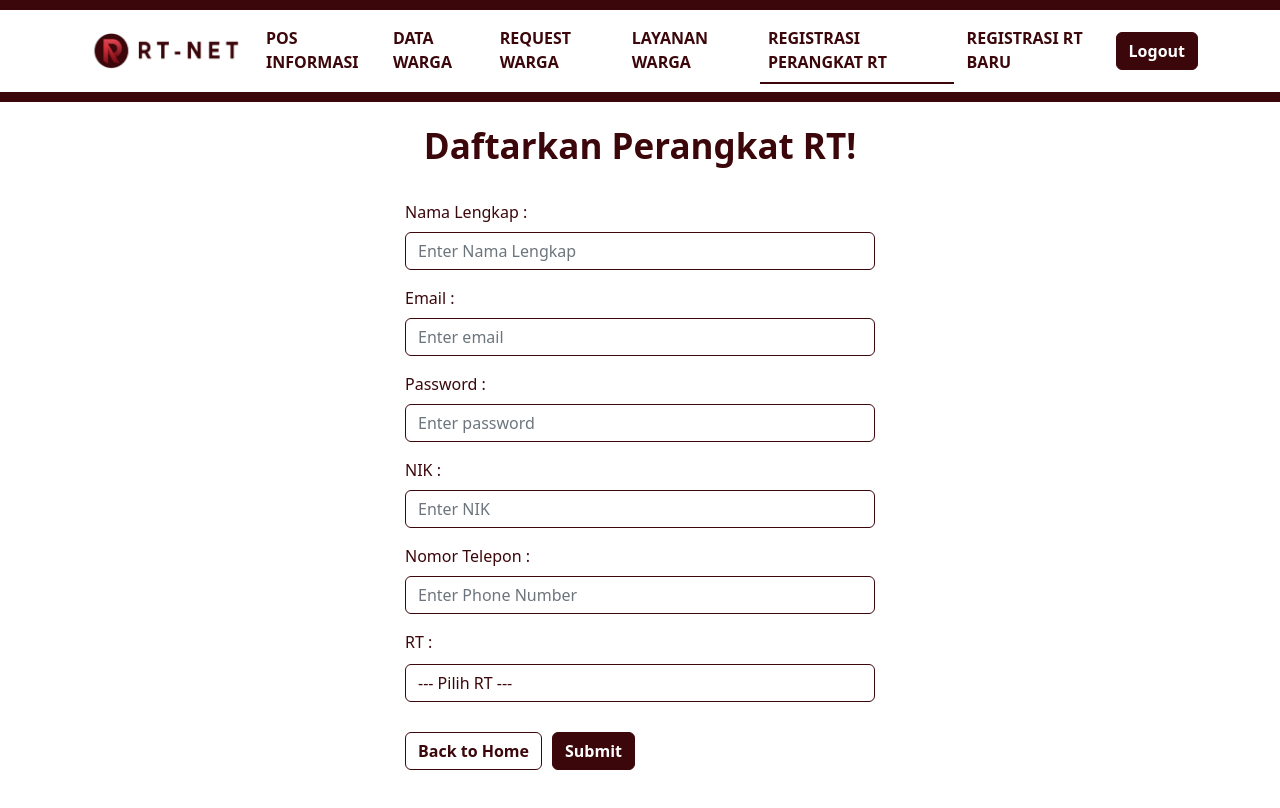
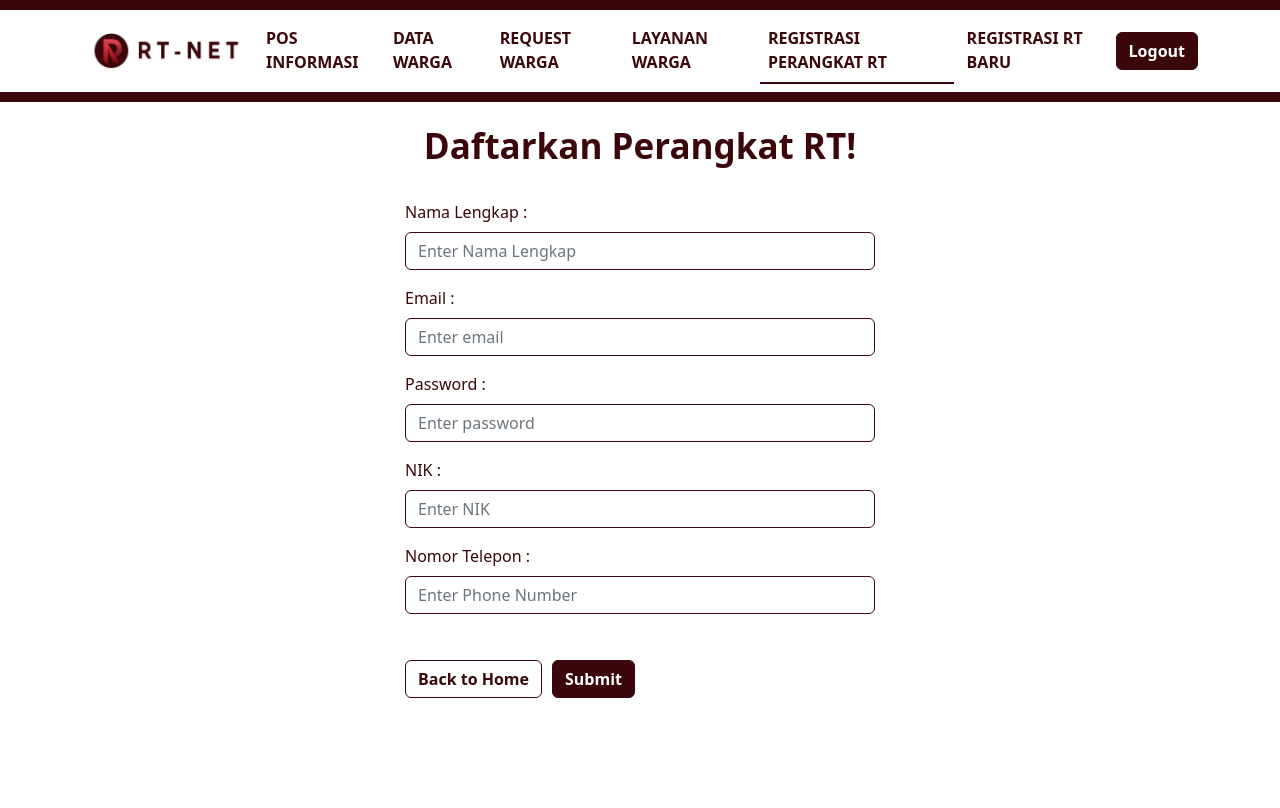
Before and after one commit to RT-NET-FINAL-PROJECT/FRONTEND, a React (Vite) app in the folder client-CMS/Client CMS/: page /register-RT-Admin in a window 1280 px wide. Shown: the top 808 px of the page. Built offline with nearby package versions, Linux system fonts and the light colour scheme.

Commit message:
Feat: Wiring Register Sekretariat

```diff
--- a/client-CMS/Client CMS/src/main.jsx
+++ b/client-CMS/Client CMS/src/main.jsx
@@ -7,5 +7,5 @@ import 'bootstrap/dist/css/bootstrap.min.css';
 ReactDOM.createRoot(document.getElementById('root')).render(
   <React.StrictMode>
     <App />
-  </React.StrictMode>,
+  </React.StrictMode>
 )
--- a/client-CMS/Client CMS/src/pages/RegisterRTAdminPage.jsx
+++ b/client-CMS/Client CMS/src/pages/RegisterRTAdminPage.jsx
@@ -1,29 +1,127 @@
-import React from "react";
+import React, { useState } from "react";
 import Button from "react-bootstrap/Button";
 import Container from "react-bootstrap/esm/Container";
 import Form from "react-bootstrap/Form";
-import { Link } from "react-router-dom";
+import { Link, useNavigate } from "react-router-dom";
+import MyAlert from "../components/MyAlert";
+import { baseUrl } from "../config/api.js"
 
 export default function RegisterRTAdminPage() {
+
+    const navigate = useNavigate()
+
+    const [showAlert, setShowAlert] = useState(() => false)
+    const [errorMessage, setErrorMessage] = useState('')
+    const [userData, setUserData] = useState({
+        namaLengkap: "",
+        nomorTelp: "",
+        email: "",
+        password: "",
+        nomorKtp: "",
+    });
+
+    const changeHandler = (event) => {
+        // console.log(event)
+        const obj = { ...userData, [event.target.name]: event.target.value };
+        // console.log(obj)
+        setUserData(obj);
+    };
+
+    const submitTheValue = (event) => {
+        event.preventDefault();
+        // console.log(userData)
+        if (!userData.namaLengkap) {
+            setErrorMessage('Nama lengkap dibutuhkan')
+            setShowAlert(true)
+            return
+        }
+        if (!userData.nomorTelp) {
+            setErrorMessage('Nomor Telepon dibutuhkan')
+            setShowAlert(true)
+            return
+        }
+        if (!userData.email) {
+            setErrorMessage('Email dibutuhkan')
+            setShowAlert(true)
+            return
+        }
+        if (!userData.password) {
+            setErrorMessage('Password dibutuhkan')
+            setShowAlert(true)
+            return
+        }
+        if (!userData.nomorKtp) {
+            setErrorMessage('NIK dibutuhkan')
+            setShowAlert(true)
+            return
+        }
+
+        const objToPass = { ...userData};
+
+        fetch(baseUrl + "sekretariat/register", {
+            method: "POST",
+            headers: {
+                "Content-Type": "application/json",
+                access_token: localStorage.getItem('access_token')
+            },
+            body: JSON.stringify(objToPass),
+        })
+            .then((response) => {
+                if (response.ok) {
+                    return response.json();
+                } else {
+                    console.log(response)
+                    switch (response.status) {
+                        case 400: throw new Error('Email / nomor telepon sudah terdaftar')
+                        default: throw new Error('Internal server error.')
+                    }
+                }
+            })
+            .then((data) => {
+                // console.log(data)
+                navigate('/')
+            })
+            .catch((error) => {
+                console.log(error)
+                setErrorMessage(error?.message)
+                setShowAlert(true)
+                return
+            })
+            .finally(() => {
+                const afterSubmitObj = {
+                    namaLengkap: "",
+                    nomorTelp: "",
+                    email: "",
+                    password: "",
+                    nomorKtp: ""
+                };
+                setUserData(afterSubmitObj);
+            })
+    };
 
     return (
         <>
             <Container style={{ marginTop: "3%", marginBottom: "3%", width: "550px", backgroundColor: 'white', padding: "40px" }}>
-            <h1 style={{ color: 'rgba(59,7,11,255)', fontSize:"35px", textAlign: "center", marginTop: "10%", marginBottom: "7%", fontWeight: "bold" }}>Daftarkan Perangkat RT!</h1>
-            <Form>
+                <h1 style={{ color: 'rgba(59,7,11,255)', fontSize: "35px", textAlign: "center", marginTop: "10%", marginBottom: "7%", fontWeight: "bold" }}>Daftarkan Perangkat RT!</h1>
+                {showAlert && <MyAlert title={errorMessage} setShow={setShowAlert} />}
+                <Form onSubmit={submitTheValue}>
                     <Form.Group className="mb-3" controlId="formBasicNamaLengkap">
                         <Form.Label style={{ color: 'rgba(59,7,11,255)' }}>Nama Lengkap :</Form.Label>
                         <Form.Control className="form-control placeholder-color"
+                            name="namaLengkap"
                             type="text"
                             placeholder="Enter Nama Lengkap"
+                            onChange={changeHandler}
                             style={{ color: 'rgba(59,7,11,255)', border: "1px solid rgba(59,7,11,255)" }}
                         />
                     </Form.Group>
                     <Form.Group className="mb-3" controlId="formBasicEmail">
                         <Form.Label style={{ color: 'rgba(59,7,11,255)' }}>Email :</Form.Label>
                         <Form.Control className="form-control placeholder-color"
+                            name="email"
                             type="email"
                             placeholder="Enter email"
+                            onChange={changeHandler}
                             style={{ color: 'rgba(59,7,11,255)', border: "1px solid rgba(59,7,11,255)" }}
                         />
                     </Form.Group>
@@ -31,45 +129,38 @@ export default function RegisterRTAdminPage() {
                     <Form.Group className="mb-3" controlId="formBasicPassword">
                         <Form.Label style={{ color: 'rgba(59,7,11,255)' }}>Password :</Form.Label>
                         <Form.Control
+                            name="password"
                             type="password"
                             placeholder="Enter password"
+                            onChange={changeHandler}
                             style={{ color: 'rgba(59,7,11,255)', border: "1px solid rgba(59,7,11,255)" }}
                         />
                     </Form.Group>
                     <Form.Group className="mb-3" controlId="formBasicNIK">
                         <Form.Label style={{ color: 'rgba(59,7,11,255)' }}>NIK :</Form.Label>
                         <Form.Control className="form-control placeholder-color"
+                            name="nomorKtp"
                             type="number"
                             placeholder="Enter NIK"
+                            onChange={changeHandler}
                             style={{ color: 'rgba(59,7,11,255)', border: "1px solid rgba(59,7,11,255)" }}
                         />
                     </Form.Group>
                     <Form.Group className="mb-3" controlId="formBasicNoTelp">
                         <Form.Label style={{ color: 'rgba(59,7,11,255)' }}>Nomor Telepon :</Form.Label>
                         <Form.Control className="form-control placeholder-color"
+                            name="nomorTelp"
                             type="number"
                             placeholder="Enter Phone Number"
+                            onChange={changeHandler}
                             style={{ color: 'rgba(59,7,11,255)', border: "1px solid rgba(59,7,11,255)" }}
                         />
                     </Form.Group>
-                <Form.Group>
-                    <Form.Label style={{ color: 'rgba(59,7,11,255)' }}>RT :</Form.Label>
-                    <Form.Control
-                        name="rt"
-                        as="select"
-                        style={{ color: 'rgba(59,7,11,255)', border: "1px solid rgba(59,7,11,255)", marginTop: "2px" }}
-                    >
-                        <option value="" style={{ color: "grey" }}>--- Pilih RT ---</option>
-                        <option value="1">RT 1</option>
-                        <option value="2">Rt 2</option>
-                        <option value="3">Rt 3</option>
-                    </Form.Control>
-                </Form.Group>
                     <Link to={'/'}>
-                    <Button type="submit" style={{ marginTop:"30px", backgroundColor: "white", color: 'rgba(59,7,11,255)', fontWeight: "bold", borderColor: 'rgba(59,7,11,255)' }}>Back to Home
+                        <Button type="submit" style={{ marginTop: "30px", backgroundColor: "white", color: 'rgba(59,7,11,255)', fontWeight: "bold", borderColor: 'rgba(59,7,11,255)' }}>Back to Home
                         </Button>
                     </Link>
-                <Button type="submit" style={{ marginTop:"30px", backgroundColor: 'rgba(59,7,11,255)', color: "white", fontWeight: "bold", borderColor: 'rgba(59,7,11,255)', marginLeft: "10px" }}>Submit
+                    <Button type="submit" style={{ marginTop: "30px", backgroundColor: 'rgba(59,7,11,255)', color: "white", fontWeight: "bold", borderColor: 'rgba(59,7,11,255)', marginLeft: "10px" }}>Submit
                     </Button>
                 </Form>
             </Container>
--- a/client-CMS/Client CMS/src/pages/RegisterRTPage.jsx
+++ b/client-CMS/Client CMS/src/pages/RegisterRTPage.jsx
@@ -71,12 +71,12 @@ export default function RegisterRTPage() {
                             <option value="3">Rt 3</option>
                         </Form.Control>
                     </Form.Group>
+                    <Button type="submit" style={{ marginTop:"30px", backgroundColor: 'rgba(59,7,11,255)', color: "white", fontWeight: "bold", borderColor: 'rgba(59,7,11,255)' }}>Submit
+                    </Button>
                     <Link to={'/login'}>
-                        <Button type="submit" style={{ marginTop:"30px", backgroundColor: "white", color: 'rgba(59,7,11,255)', fontWeight: "bold", borderColor: 'rgba(59,7,11,255)' }}>Back to Log in
+                        <Button type="submit" style={{ marginTop:"30px", backgroundColor: "white", color: 'rgba(59,7,11,255)', fontWeight: "bold", borderColor: 'rgba(59,7,11,255)', marginLeft: "10px" }}>Back to Log in
                         </Button>
                     </Link>
-                    <Button type="submit" style={{ marginTop:"30px", backgroundColor: 'rgba(59,7,11,255)', color: "white", fontWeight: "bold", borderColor: 'rgba(59,7,11,255)', marginLeft: "10px" }}>Submit
-                    </Button>
                 </Form>
             </Container>
         </>
```
Also changed, not shown: client-CMS/Client CMS/src/pages/LoginPage.jsx (+8 -8 lines). Lines whose indentation alone changed are shown as unchanged.
